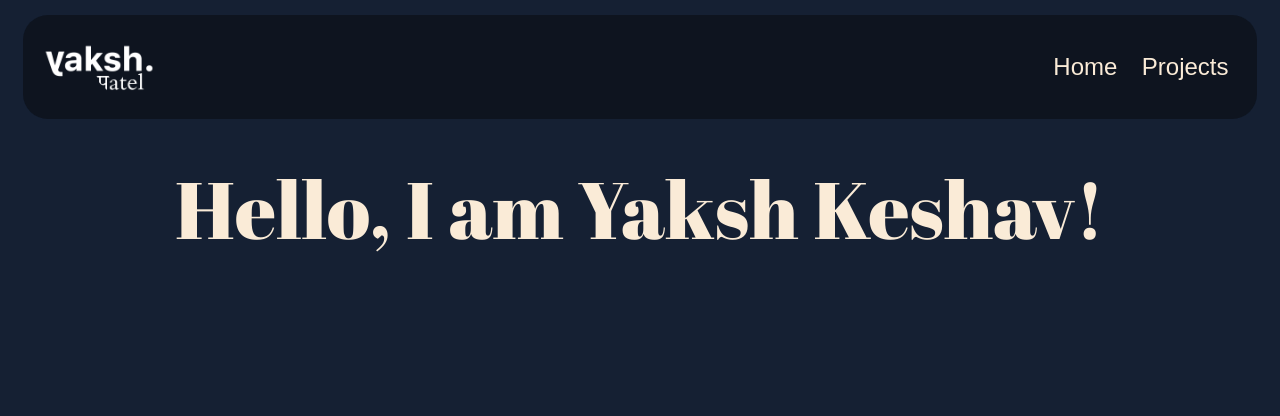
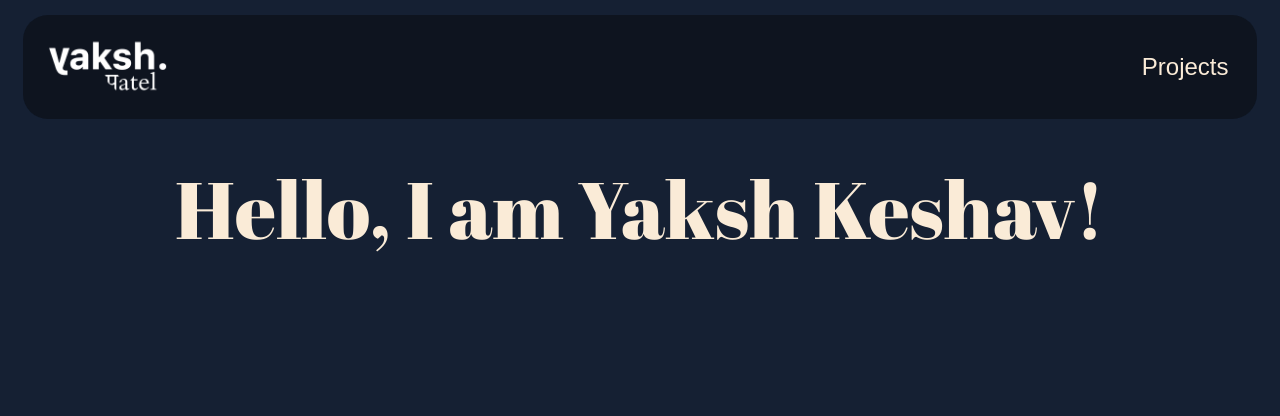
Before and after one commit to Yaksh391/Project-Identity, a Django app: page / in a window 1280 px wide. Shown: the top 416 px of the page. Run offline with Django 4.2, Linux system fonts and the light colour scheme; data comes from the database, SQL or seed files in the repository; some web fonts are replaced.

Commit message:
navbar fix

```diff
--- a/main/static/css/navbar.css
+++ b/main/static/css/navbar.css
@@ -21,7 +21,7 @@ ul, li, a {
     text-align: right;
 }
 
-a{
+ul a{
     font-size: 1.5rem;
 }
 
@@ -34,7 +34,7 @@ li {
     padding: 10px;
 }
 
-.navbar img {
-    height: 5rem;
-    margin: 5px 5px 5px 1.55% ;
+.header_links img {
+    height: 5.5rem;
+    margin-left: 17.5%;
 }
--- a/templates/base/navbar.html
+++ b/templates/base/navbar.html
@@ -2,9 +2,9 @@
 <link rel="stylesheet" href="{% static 'css/navbar.css' %}">
 
 <header class="navbar">
-    <img src="{% static 'img/header.png' %}" alt="header image">
+    <a href="/" class="header_links"><img src="{% static 'img/header.png' %}" alt="Home"></a>
     <ul class="nav_links">
-        <li><a href="/">Home</a></li>
+{#        <li><a href="/">Home</a></li>#}
         <li><a href="/projects">Projects</a></li>
     </ul>
 </header>
```
